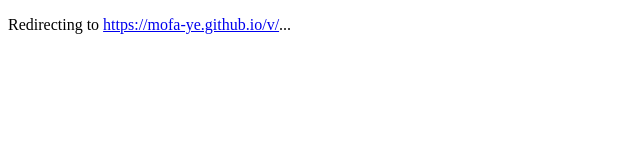
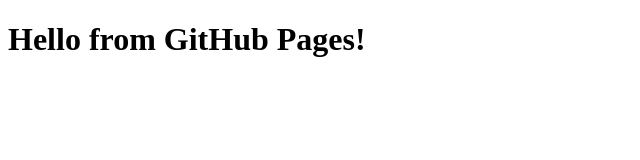
Before and after one commit to mofa-ye/mofa-ye.github.io, a plain HTML site: page index.html in a window 1280 px wide. Shown: the whole page, without its empty margins (0-640 px from the left). Drawn offline with Linux system fonts and the light colour scheme.

Commit message:
Update index.html

```diff
--- a/index.html
+++ b/index.html
@@ -1,9 +1,11 @@
+<!-- index.html -->
 <!DOCTYPE html>
-<html>
-  <head>
-
-  </head>
-  <body>
-    <p>Redirecting to <a href="https://mofa-ye.github.io/v/">https://mofa-ye.github.io/v/</a>...</p>
-  </body>
+<html lang="en">
+<head>
+  <meta charset="UTF-8">
+  <title>My Site</title>
+</head>
+<body>
+  <h1>Hello from GitHub Pages!</h1>
+</body>
 </html>
```
